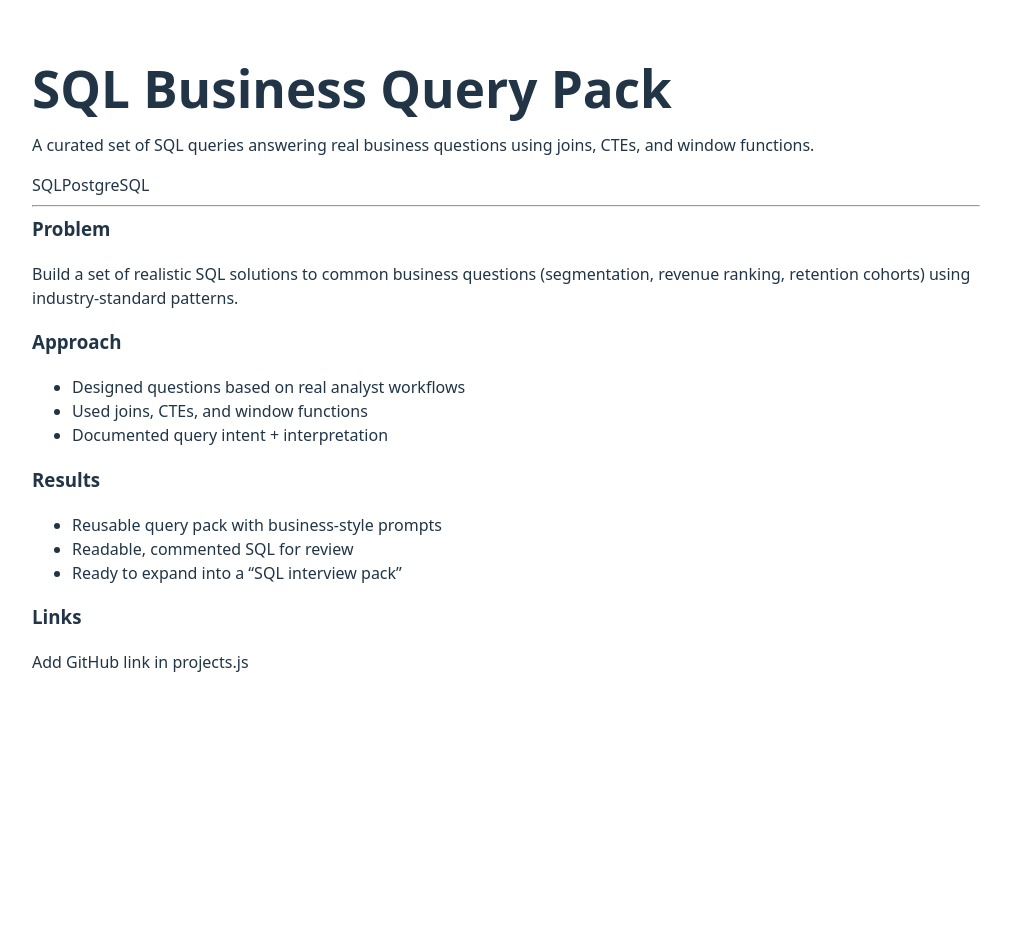
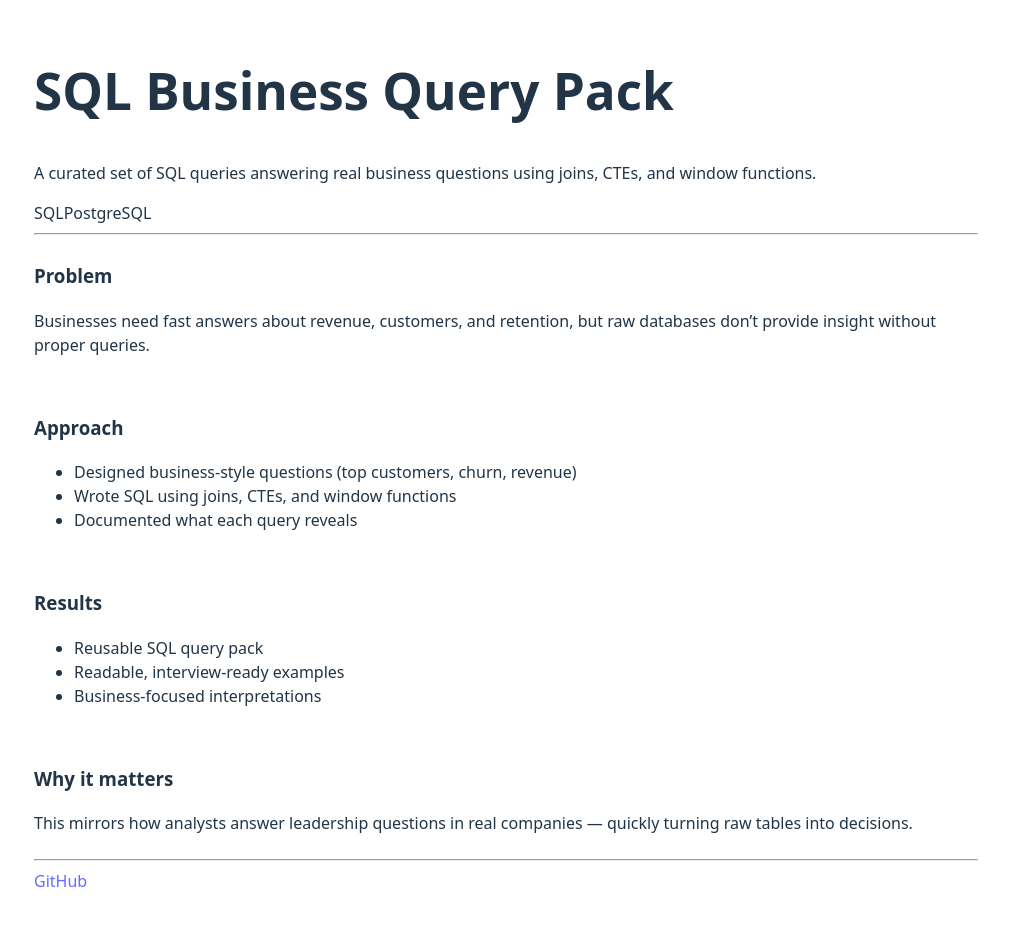
Before and after one commit to printlnalex/portfolio, a React (Vite) app: page /projects/sql-business-queries in a window 1280 px wide. Shown: the part 120-1046 px from the top of the page, without its empty margins (18-1027 px from the left). Before the commit the page ends 844 px from the top, so only its background shows below. Built offline with nearby package versions, Linux system fonts and the light colour scheme; the HTML template or start-up script is replaced by a standard one.

Commit message:
Template setup

```diff
--- /dev/null
+++ b/src/components/ProjectLayout.jsx
@@ -0,0 +1,45 @@
+export default function ProjectLayout({
+  title,
+  subtitle,
+  tools = [],
+  children,
+  links = [],
+}) {
+  return (
+    <section className="card">
+      <div className="cardInner" style={{ padding: 28 }}>
+        <h1 className="h2">{title}</h1>
+        <p className="p" style={{ marginTop: 6 }}>{subtitle}</p>
+
+        <div className="pillRow" style={{ marginTop: 10 }}>
+          {tools.map(t => <span key={t} className="pill">{t}</span>)}
+        </div>
+
+        <hr className="hr" />
+
+        <div style={{ display: "grid", gap: 22 }}>
+          {children}
+        </div>
+
+        {links.length > 0 && (
+          <>
+            <hr className="hr" />
+            <div style={{ display: "flex", gap: 10, flexWrap: "wrap" }}>
+              {links.map(l => (
+                <a
+                  key={l.label}
+                  href={l.url}
+                  target="_blank"
+                  rel="noreferrer"
+                  className={l.primary ? "btn btnPrimary" : "btn"}
+                >
+                  {l.label}
+                </a>
+              ))}
+            </div>
+          </>
+        )}
+      </div>
+    </section>
+  );
+}
--- a/src/projects/sql-business-queries/index.jsx
+++ b/src/projects/sql-business-queries/index.jsx
@@ -1,45 +1,48 @@
+import ProjectLayout from "../../components/ProjectLayout";
+
 export default function SqlBusinessQueries({ project }) {
   return (
-    <section className="card">
-      <div className="cardInner" style={{ padding: 26 }}>
-        <h1 className="h2" style={{ marginBottom: 6 }}>{project.title}</h1>
-        <p className="p">{project.oneLiner}</p>
+    <ProjectLayout
+      title={project.title}
+      subtitle={project.oneLiner}
+      tools={project.tools}
+      links={[
+        { label: "GitHub", url: project.github, primary: true },
+      ]}
+    >
+      <section>
+        <h3>Problem</h3>
+        <p className="p">
+          Businesses need fast answers about revenue, customers, and retention,
+          but raw databases don’t provide insight without proper queries.
+        </p>
+      </section>
 
-        <div className="pillRow" style={{ marginTop: 10 }}>
-          {project.tools.map((t) => <span className="pill" key={t}>{t}</span>)}
-        </div>
-
-        <hr className="hr" />
-
-        <h3 style={{ marginTop: 0 }}>Problem</h3>
-        <p className="p">
-          Build a set of realistic SQL solutions to common business questions (segmentation, revenue ranking,
-          retention cohorts) using industry-standard patterns.
-        </p>
-
+      <section>
         <h3>Approach</h3>
         <ul>
-          <li>Designed questions based on real analyst workflows</li>
-          <li>Used joins, CTEs, and window functions</li>
-          <li>Documented query intent + interpretation</li>
+          <li>Designed business-style questions (top customers, churn, revenue)</li>
+          <li>Wrote SQL using joins, CTEs, and window functions</li>
+          <li>Documented what each query reveals</li>
         </ul>
+      </section>
 
+      <section>
         <h3>Results</h3>
         <ul>
-          <li>Reusable query pack with business-style prompts</li>
-          <li>Readable, commented SQL for review</li>
-          <li>Ready to expand into a “SQL interview pack”</li>
+          <li>Reusable SQL query pack</li>
+          <li>Readable, interview-ready examples</li>
+          <li>Business-focused interpretations</li>
         </ul>
+      </section>
 
-        <h3>Links</h3>
-        <div style={{ display: "flex", gap: 10, flexWrap: "wrap" }}>
-          {project.github ? (
-            <a className="btn btnPrimary" href={project.github} target="_blank" rel="noreferrer">GitHub Repo</a>
-          ) : (
-            <span className="pill">Add GitHub link in projects.js</span>
-          )}
-        </div>
-      </div>
-    </section>
+      <section>
+        <h3>Why it matters</h3>
+        <p className="p">
+          This mirrors how analysts answer leadership questions in real companies —
+          quickly turning raw tables into decisions.
+        </p>
+      </section>
+    </ProjectLayout>
   );
 }
```
